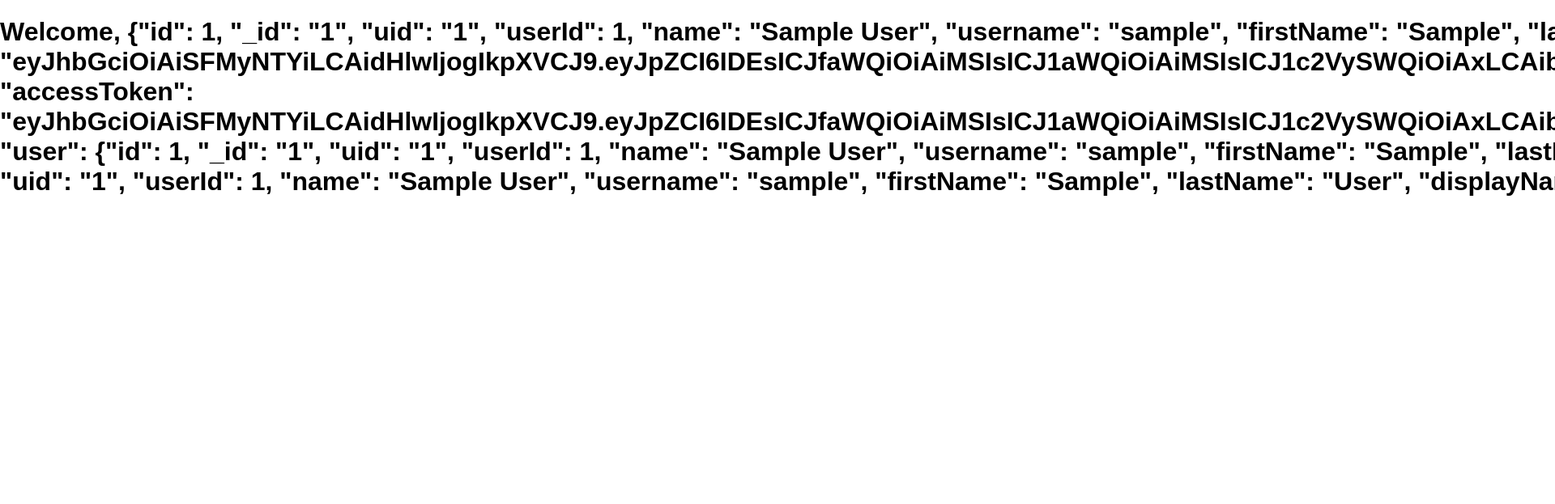
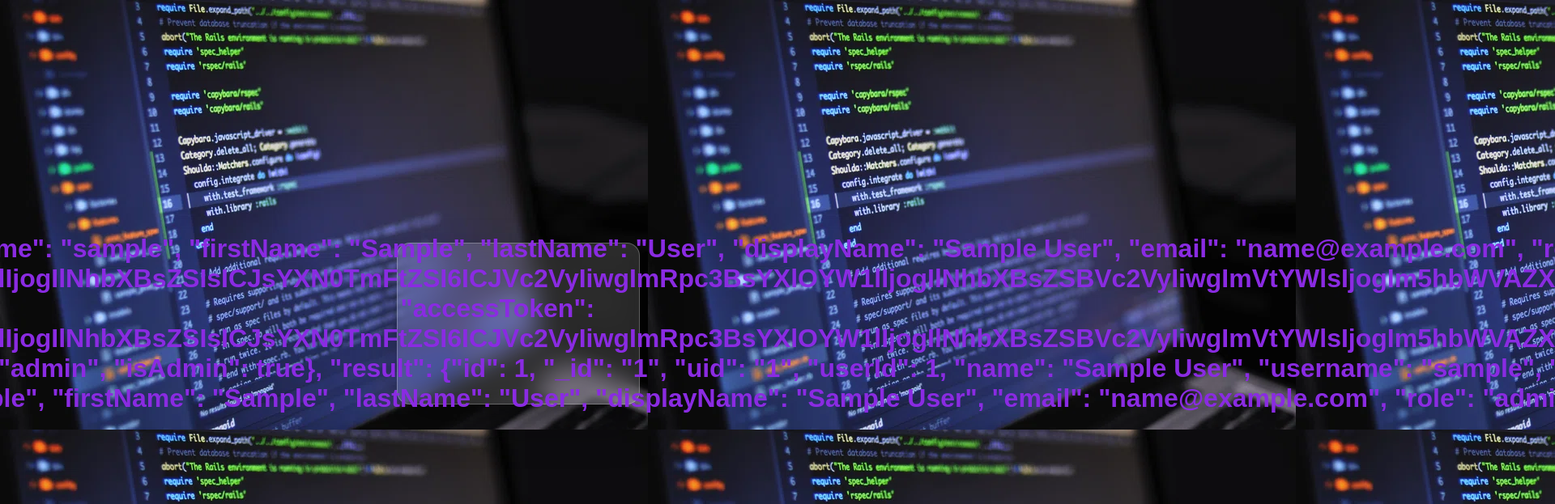
Before and after one commit to jama050690/Md5va-Bycrypt, a website built with Vite: page vite-project/index.html in a window 1280 px wide. Shown: the top 623 px of the page at 81% size, 1920 px wide, since content can reach past the window. Built offline with nearby package versions, Linux system fonts and the light colour scheme; sample sign-in values are in the browser's storage; files whose address does not match are found by name.

Commit message:
index pagega style berdim

```diff
--- a/vite-project/index.html
+++ b/vite-project/index.html
@@ -6,7 +6,7 @@
     <meta name="viewport" content="width=device-width, initial-scale=1.0" />
     <title>web</title>
   </head>
-  <body>
+  <body class="img">
     <div class="block">
       <div id="home">
         <h1>Welcome, <span id="whoAmI">Guest</span>!</h1>
--- a/vite-project/src/style.css
+++ b/vite-project/src/style.css
@@ -6,7 +6,46 @@
 body {
   margin: 0;
 }
+.img {
+  background-image: url(/web_coding.webp);
+  margin: 0;
+  min-height: 100vh;
 
+  display: flex;
+  align-items: center;
+  justify-content: center;
+
+  /* background: linear-gradient(135deg, #6a00a8, #9b00d4); */
+}
+
+.block {
+  display: flex;
+  flex-direction: column;
+  align-items: center;
+  justify-content: center;
+  text-align: center;
+  width: 300px;
+  height: 200px;
+  background: rgba(255, 255, 255, 0.15); /* shaffof */
+  backdrop-filter: blur(15px) saturate(140%);
+  -webkit-backdrop-filter: blur(15px) saturate(140%);
+
+  border-radius: 16px;
+  border: 1px solid rgba(255, 255, 255, 0.25);
+
+  box-shadow: 0 25px 50px rgba(0, 0, 0, 0.35);
+}
+h1 {
+  color: blueviolet;
+}
+#logoutBtn {
+  cursor: pointer;
+  font-size: 16px;
+  width: 90%;
+  height: 40px;
+  border: 12px;
+  background: #b300ff;
+}
 /* BACKGROUND */
 .page {
   min-height: 100vh;
```
Also changed, not shown: vite-project/login.html (+5 -3 lines).
